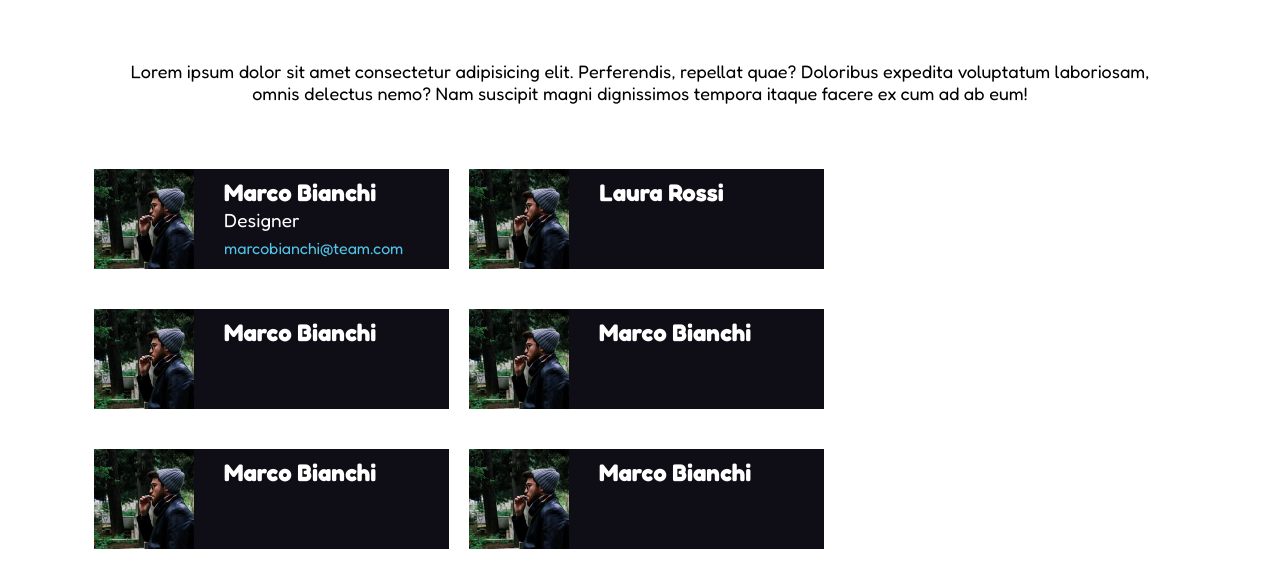
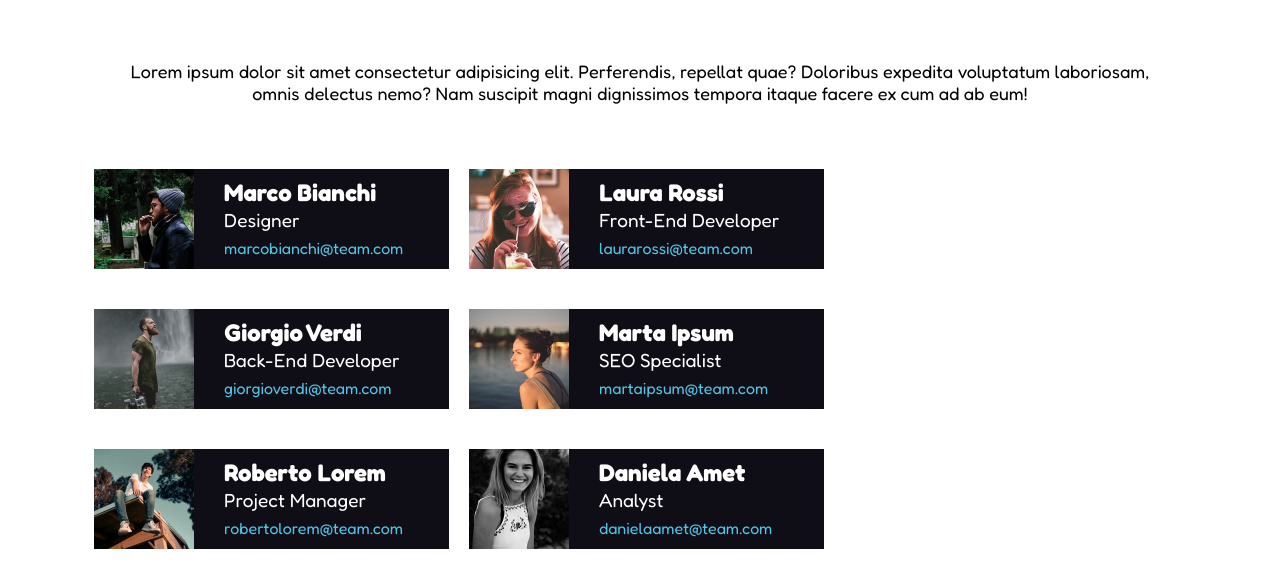
Before and after one commit to Clipper4rancione/html-css-float-cards, a plain HTML site: page index.html in a window 1280 px wide. Shown: the part 90-678 px from the top of the page. Drawn offline with Linux system fonts and the light colour scheme.

Commit message:
aggiornate le schede con informazioni giuste

```diff
--- a/index.html
+++ b/index.html
@@ -36,33 +36,42 @@
                   </div>
 
                   <div class="card">
-                     <img src="./assets/img/male1.png" alt="Marco Bianchi">
+                     <img src="./assets/img/female1.png" alt="Laura Rossi">
                      <h2 class="name">Laura Rossi</h2>
-
+                     <span class="role">Front-End Developer</span>
+                     <span class="mail"><a href="#">laurarossi@team.com</a></span>
                   </div>
 
-                  <div class="card right">
-                     <img src="./assets/img/male1.png" alt="Marco Bianchi">
-                     <h2 class="name">Marco Bianchi</h2>
+                  <div class="card">
+                     <img src="./assets/img/male2.png" alt="Giorgio Verdi">
+                     <h2 class="name">Giorgio Verdi</h2>
+                     <span class="role">Back-End Developer</span>
+                     <span class="mail"><a href="#">giorgioverdi@team.com</a></span>
 
                   </div>
                </div>
 
                 <div class="row-2">
                   <div class="card">
-                     <img src="./assets/img/male1.png" alt="Marco Bianchi">
-                     <h2 class="name">Marco Bianchi</h2>
+                     <img src="./assets/img/female2.png" alt="Marta Ipsum">
+                     <h2 class="name">Marta Ipsum</h2>
+                     <span class="role">SEO Specialist</span>
+                     <span class="mail"><a href="#">martaipsum@team.com</a></span>
                   </div>
 
                   <div class="card">
-                     <img src="./assets/img/male1.png" alt="Marco Bianchi">
-                     <h2 class="name">Marco Bianchi</h2>
+                     <img src="./assets/img/male3.png" alt="Roberto Lorem">
+                     <h2 class="name">Roberto Lorem</h2>
+                     <span class="role">Project Manager</span>
+                     <span class="mail"><a href="#">robertolorem@team.com</a></span>
 
                   </div>
 
                   <div class="card right">
-                     <img src="./assets/img/male1.png" alt="Marco Bianchi">
-                     <h2 class="name">Marco Bianchi</h2>
+                     <img src="./assets/img/female3.png" alt="Daniela Amet">
+                     <h2 class="name">Daniela Amet</h2>
+                     <span class="role">Analyst</span>
+                     <span class="mail"><a href="#">danielaamet@team.com</a></span>
 
                   </div>
                </div>
```
